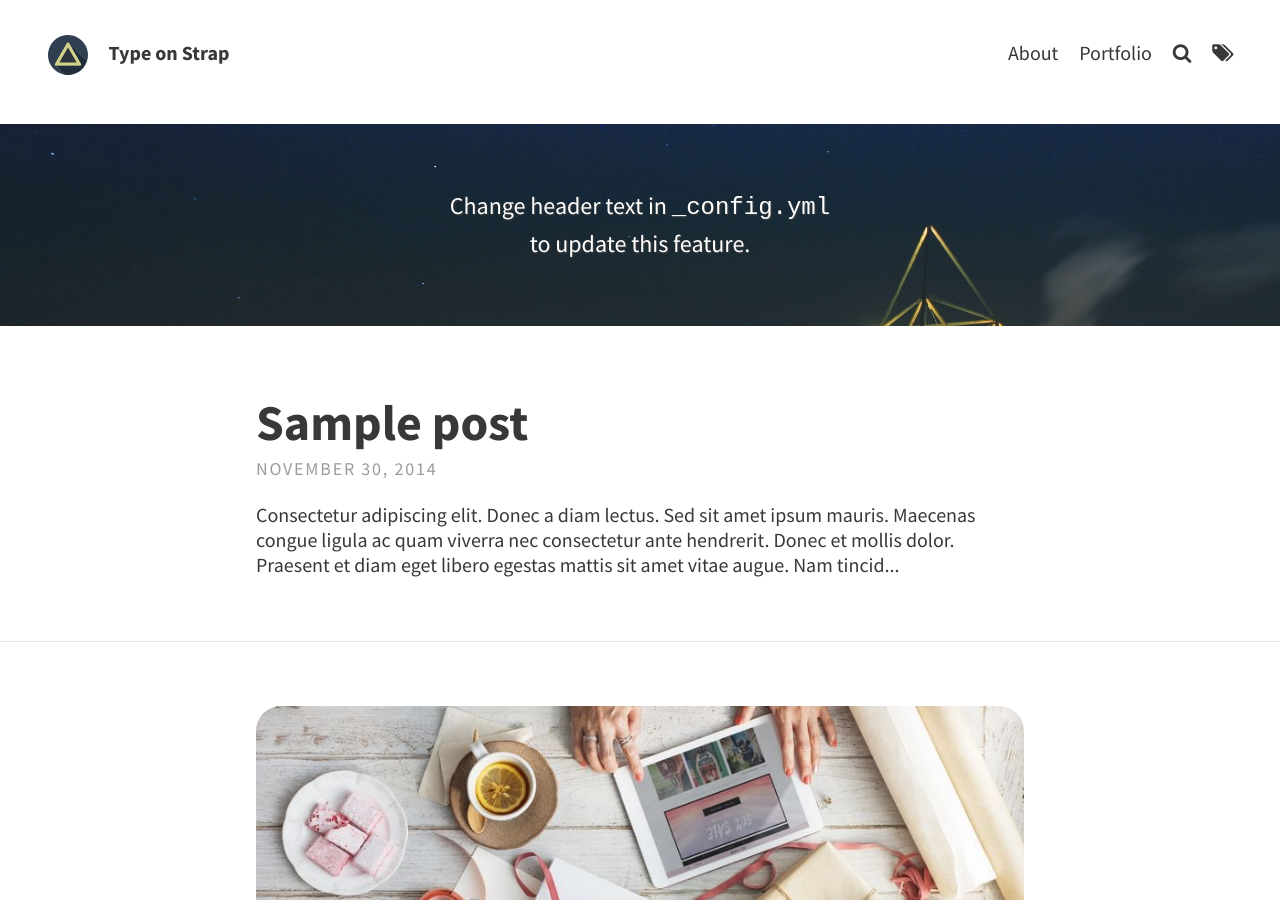
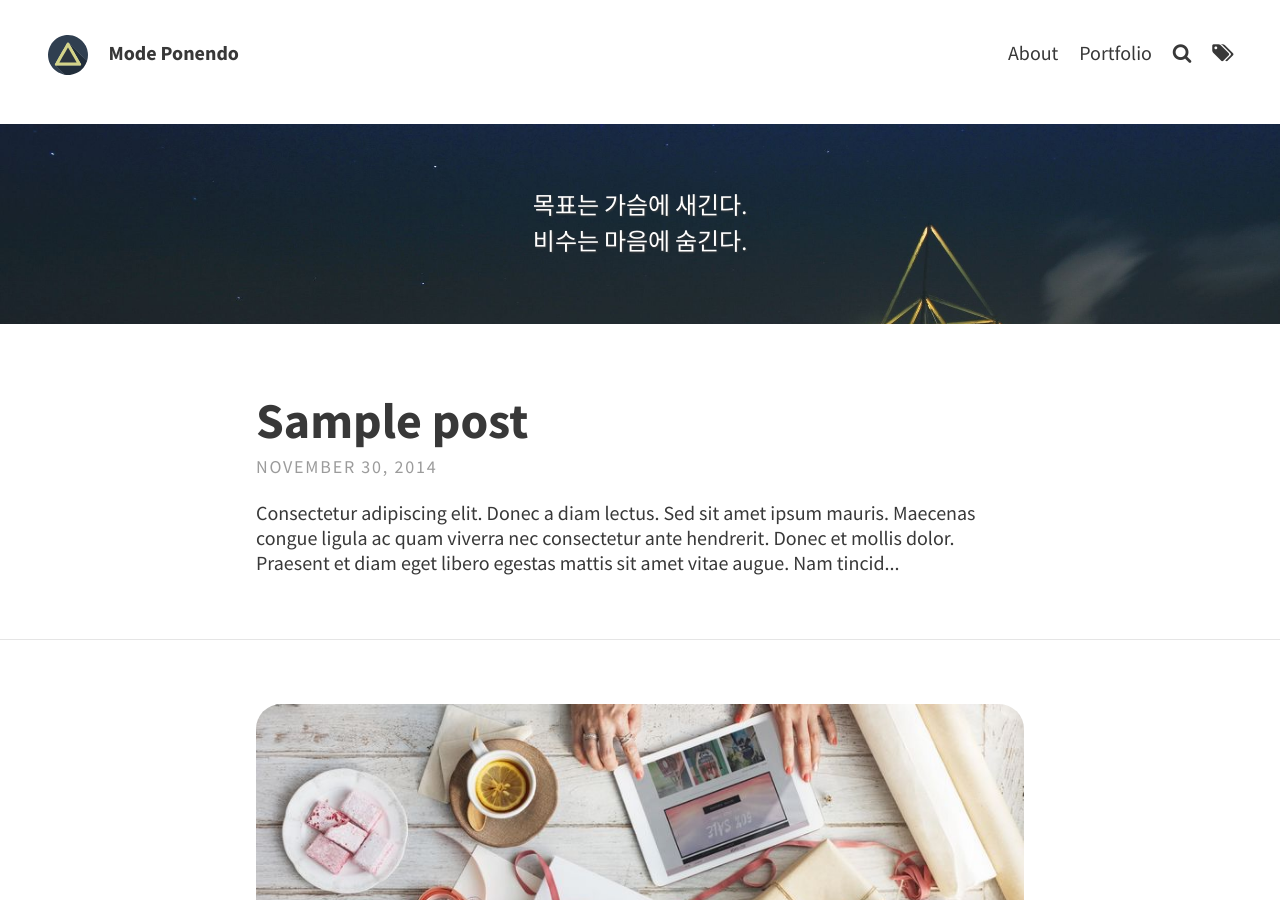
Before and after one commit to standbyme227/closed, a Jekyll site: the page built from index.html, in a window 1280 px wide and 900 px high. Built offline with Jekyll 4.4.1, drawn with Linux system fonts in a browser that asks for light colours; the list of posts is cut into pages by our own code; some of the changed text lies outside the part shown.

Commit message:
Blog 20190204 c1
config.yml 수정중

```diff
--- a/_config.yml
+++ b/_config.yml
@@ -6,17 +6,16 @@ description: "A website with blog posts and pages" # used by search engines
 # THEME-SPECIFIC CONFIGURATION
 theme_settings:
   # Meta
-  title: Type on Strap # blog's title
+  title: Mode Ponendo # blog's title
   avatar: assets/img/triangle.svg
   favicon: assets/favicon.ico
-  gravatar: # Email MD5 hash
+  gravatar: 6bb01339da7d47d28146387e676fed2b # Email MD5 hash
 
   # Header and footer text
   header_text: > #two or three lines to describe your site
-     <p>Change header text in <code>_config.yml</code> <br> to update this feature.</p>
+     <p>목표는 가슴에 새긴다.<br> 비수는 마음에 숨긴다.</p>
   header_text_feature_image: assets/img/pexels/triangular.jpeg
-  footer_text: >
-   Powered by <a href="https://jekyllrb.com/">Jekyll</a> with <a href="https://github.com/sylhare/Type-on-Strap">Type on Strap</a>
+  footer_text: Copyright 2019
 
   # Icons
   rss: true  # Make sure you created a feed.xml with feed.xml layout
```
